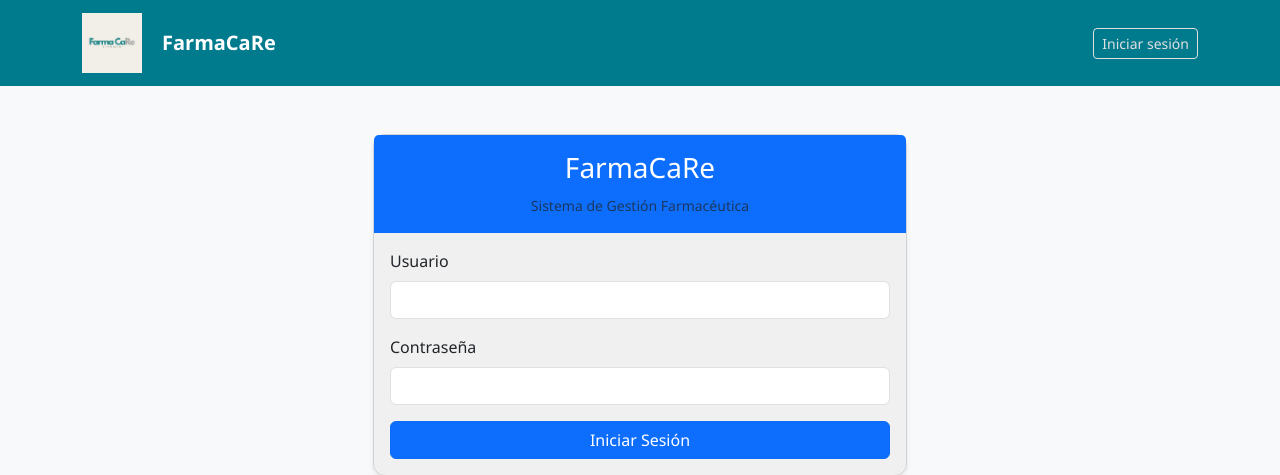
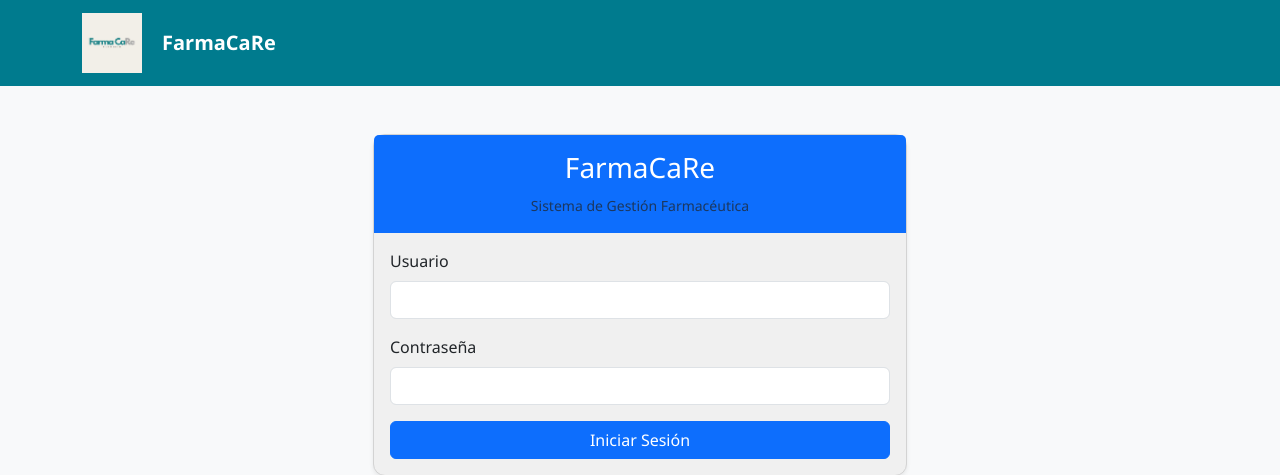
Before and after one commit to castdandc-debug/FarmaCaRe, a Flask app: page /login in a window 1280 px wide. Shown: the top 475 px of the page. Run offline with Flask 3, Linux system fonts and the light colour scheme.

Commit message:
Corrección final: colores y eliminar botón 'Iniciar sesión' en login

```diff
--- a/app/templates/base.html
+++ b/app/templates/base.html
@@ -75,7 +75,7 @@
                     <span class="navbar-text">Usuario: {{ current_user.username }} ({{ current_user.rol }})</span>
                     <a href="/logout" class="btn btn-outline-light btn-sm ms-3">Cerrar sesión</a>
                 {% else %}
-                    <a href="/login" class="btn btn-outline-light btn-sm ms-3">Iniciar sesión</a>
+                    <!-- No mostrar "Iniciar sesión" en la página de login -->
                 {% endif %}
             </div>
         </div>
```
Also changed, not shown: app/templates/login.html (line endings or trailing spaces).
